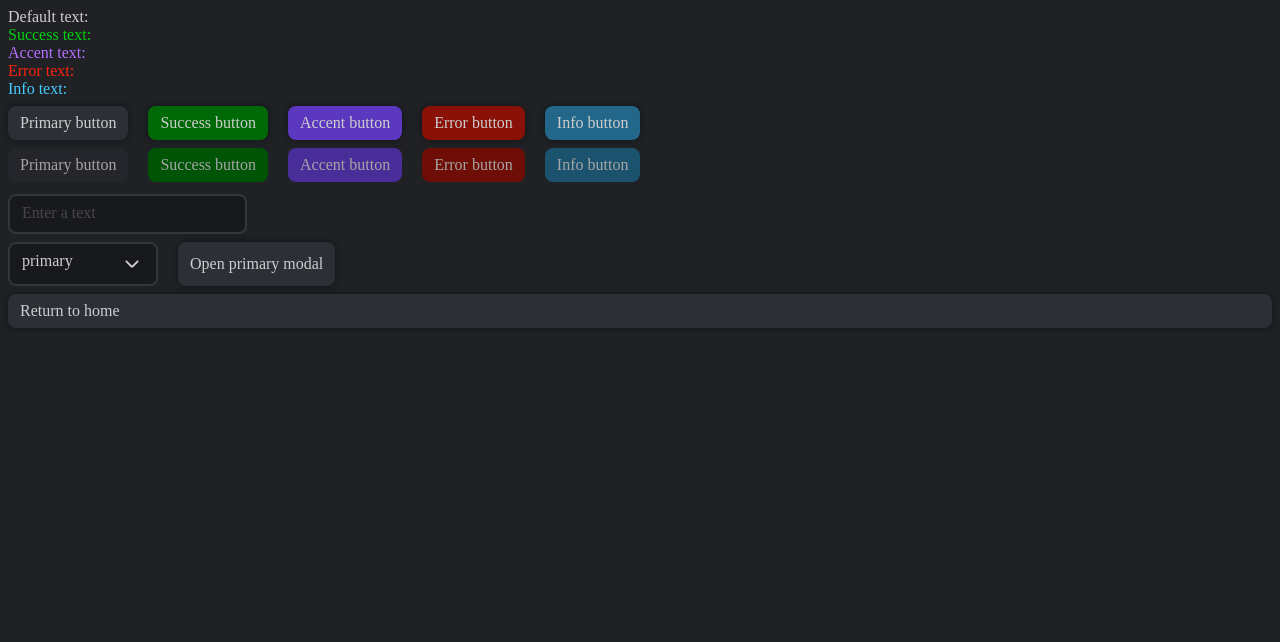
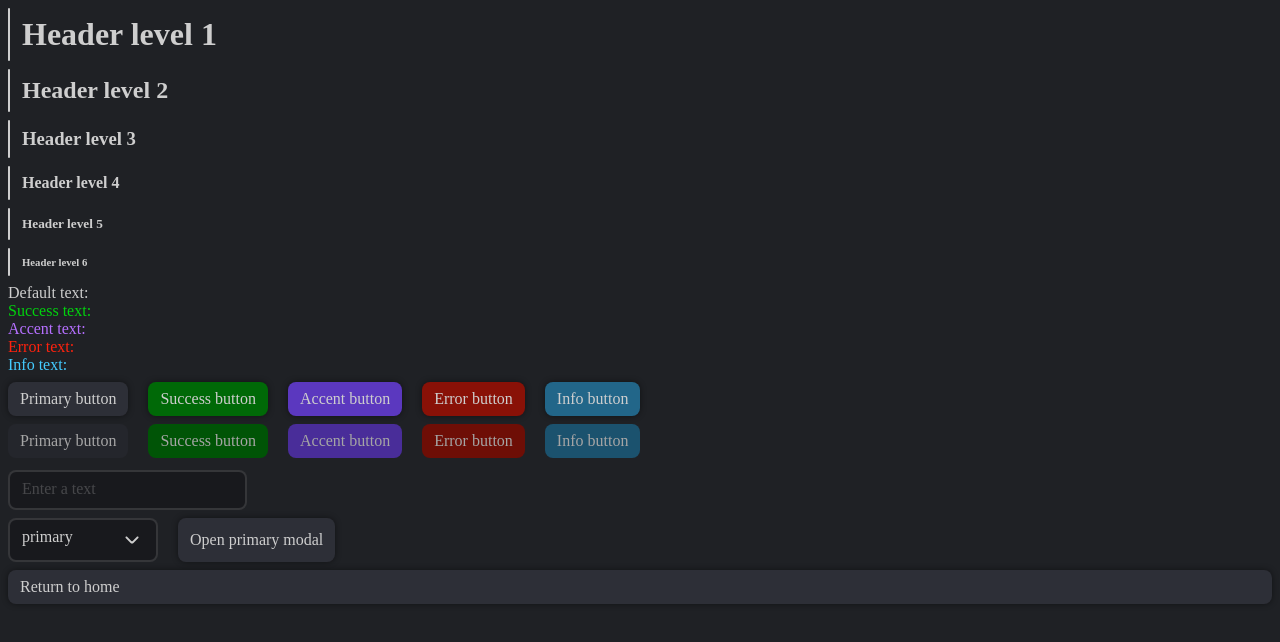
Before and after one commit to Crinax/cryptography, a Vue app: page /components in a window 1280 px wide. Shown: the top 642 px of the page. Built offline with nearby package versions, Linux system fonts and the light colour scheme.

Commit message:
feat(components): add header component

```diff
--- /dev/null
+++ b/src/components/AppHeader.vue
@@ -0,0 +1,45 @@
+<script setup lang="ts">
+import { computed } from 'vue';
+
+export interface AppHeaderProps {
+  level?: 1 | 2 | 3 | 4 | 5 | 6 | '1' | '2' | '3' | '4' | '5' | '6';
+  line?: boolean;
+}
+
+const props = withDefaults(defineProps<AppHeaderProps>(), {
+  level: 1,
+  line: true,
+});
+
+const headerLevel = computed(() => `h${props.level}`);
+</script>
+
+<template>
+  <div class="app-header">
+    <hr v-if="props.line" class="app-header__line" />
+
+    <component :is="headerLevel" class="app-header__text">
+      <slot />
+    </component>
+  </div>
+</template>
+
+<style scoped lang="scss">
+.app-header {
+  display: flex;
+  gap: 8px;
+  margin-bottom: 8px;
+
+  &__line {
+    margin: 0;
+    border: 0;
+    width: 2px;
+    border-radius: 8px;
+    background-color: var(--color__text);
+  }
+
+  &__text {
+    margin: 8px 4px;
+  }
+}
+</style>
--- a/src/views/CesarCipherView.vue
+++ b/src/views/CesarCipherView.vue
@@ -3,6 +3,7 @@ import { ref, computed, watch } from 'vue';
 import { invoke } from '@tauri-apps/api';
 
 import AppText from '@/components/AppText.vue';
+import AppHeader from '@/components/AppHeader.vue';
 import AppInput from '@/components/AppInput.vue';
 import AppSelect from '@/components/AppSelect.vue';
 import AppButton from '@/components/AppButton.vue';
@@ -112,7 +113,7 @@ watch(result, sendInvokeDecrypt);
 <template>
   <div class="app-cesar-cipher">
     <div class="app-cesar-cipher__header">
-      <app-text>Cesar's cipher</app-text>
+      <app-header level="1">Cesar's cipher</app-header>
     </div>
 
     <div class="app-cesar-cipher-manipulate">
--- a/src/views/ComponentView.vue
+++ b/src/views/ComponentView.vue
@@ -1,11 +1,13 @@
 <script setup lang="ts">
 import { ref, computed } from 'vue';
 import { useRouter } from 'vue-router';
+
 import AppButton from '@/components/AppButton.vue';
 import AppText from '@/components/AppText.vue';
 import AppInput from '@/components/AppInput.vue';
 import AppModal from '@/components/AppModal.vue';
 import AppSelect from '@/components/AppSelect.vue';
+import AppHeader from '@/components/AppHeader.vue';
 
 const textComponent = ref('');
 const inputText = ref('');
@@ -28,6 +30,13 @@ const closeModal = () => (modalStatus.value = false);
 </script>
 
 <template>
+  <app-header level="1">Header level 1</app-header>
+  <app-header level="2">Header level 2</app-header>
+  <app-header level="3">Header level 3</app-header>
+  <app-header level="4">Header level 4</app-header>
+  <app-header level="5">Header level 5</app-header>
+  <app-header level="6">Header level 6</app-header>
+
   <div class="app-components simple-text">
     <app-text kind="primary">Default text: {{ textComponent }}</app-text>
     <app-text kind="success">Success text: {{ textComponent }}</app-text>
```
